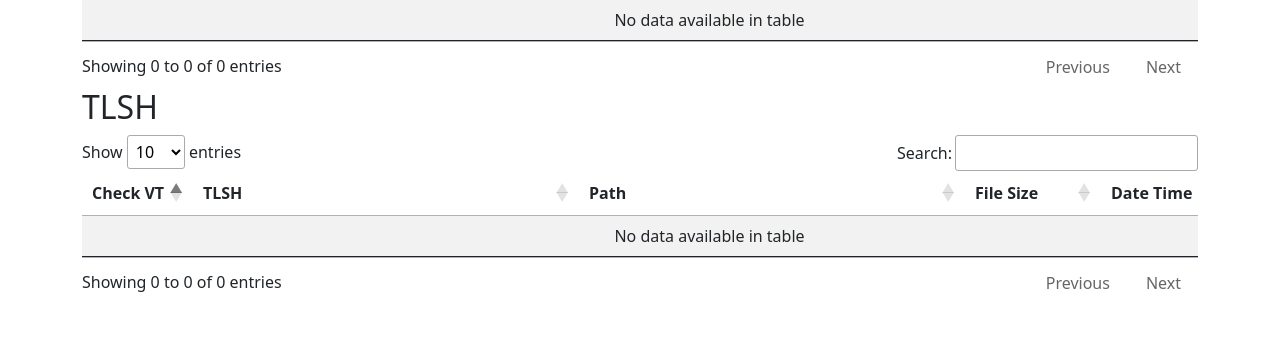
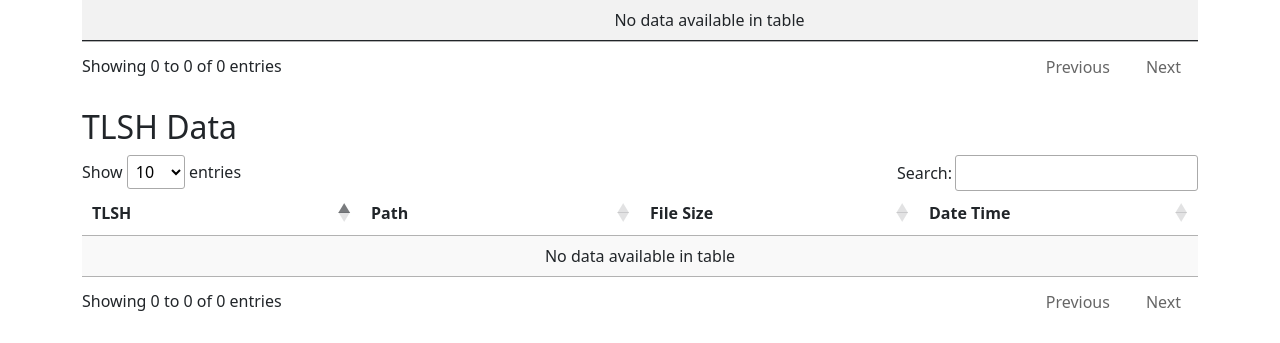
Before and after one commit to crispchris33/python-edr, a Flask app: page /single_item in a window 1280 px wide. Shown: the part 670-1013 px from the top of the page. Before the commit the page ends 962 px from the top, so only its background shows below. Run offline with Flask 3, Linux system fonts and the light colour scheme; data that the repository does not hold is empty; some libraries are stand-ins or nearby versions.

Commit message:
-remove old tlsh feature -add new tlsh comparison

```diff
--- a/templates/single_item.html
+++ b/templates/single_item.html
@@ -55,22 +55,6 @@
           <tbody>
           </tbody>
       </table>
-
-      <h2>TLSH</h2>
-      <table id="table_tlsh" class="table table-striped table-hover">
-          <thead>
-            <tr>
-              <th scope="col">Check VT</th>
-              <th scope="col">TLSH</th>
-              <th scope="col">Path</th>
-              <th scope="col">File Size</th>
-              <th scope="col">Date Time</th>
-            </tr>
-          </thead>
-          <tbody>
-          </tbody>
-      </table>
-
     </div>
 
     <script>
@@ -269,68 +253,6 @@
                 },
             });
 
-
-
-            $('#table_tlsh').DataTable({
-                ...commonConfig,
-                "ajax": {
-                    "url": "/data_tlsh",
-                    "type": "POST",
-                    "data": {
-                        "file": file_name
-                    },
-                    "dataSrc": function (json) {
-                        return json.data;
-                    },
-                },
-                "columns": [
-                    {
-                        "data": null,
-                        "defaultContent": "<button class='btn btn-primary vt-check'>Check</button>",
-                        "createdCell": function (td, cellData, rowData, row, col) {
-                            if (rowData.positives > 0) {
-                                $(td).find('button').removeClass('btn-primary').addClass('btn-danger').prop('disabled', true);
-                            } else if (rowData.positives == 0) {
-                                $(td).find('button').removeClass('btn-primary').addClass('btn-success').prop('disabled', true);
-                            }
-                        }
-                    },
-                    {
-                            "data": "tlsh",
-                            "render": function(data, type, row) {
-                                return '<a href="/hash_result?hash=' + data + '&file_name=' + file_name + '">' + data + '</a>';
-                            }
-                    },
-                    { "data": "path" },
-                    { "data": "file_size" },
-                    { "data": "date_time" }
-                ],
-                "createdRow": function (row, data, dataIndex) {
-                    $.ajax({
-                        url: '/get_hash_status',
-                        type: 'POST',
-                        contentType: 'application/json',
-                        data: JSON.stringify({
-                            'hash_value': data.tlsh
-                        }),
-                        success: function (response) {
-                            if (response.error) {
-                                console.log(response.error);
-                            } else {
-                                if (response.positives > 0) {
-                                    $(row).find('.vt-check').addClass('btn-danger');
-                                } else {
-                                    $(row).find('.vt-check').addClass('btn-success');
-                                }
-                            }
-                        },
-                        error: function (error) {
-                            console.error(error);
-                        }
-                    });
-                },
-            });
-
             $(document).on('click', '.vt-check', function() {
                 var tableId = $(this).closest('table').attr('id');
                 var hashType = tableId.split('_')[1]; // send sha256, sha1, md5 or tlsh
@@ -358,5 +280,5 @@
             });
         });
     </script>
-    <!-- <script src="/static/js/custom.js"></script -->
+      {% include 'tlsh_per_file.html' %}
 {% endblock %}
```
